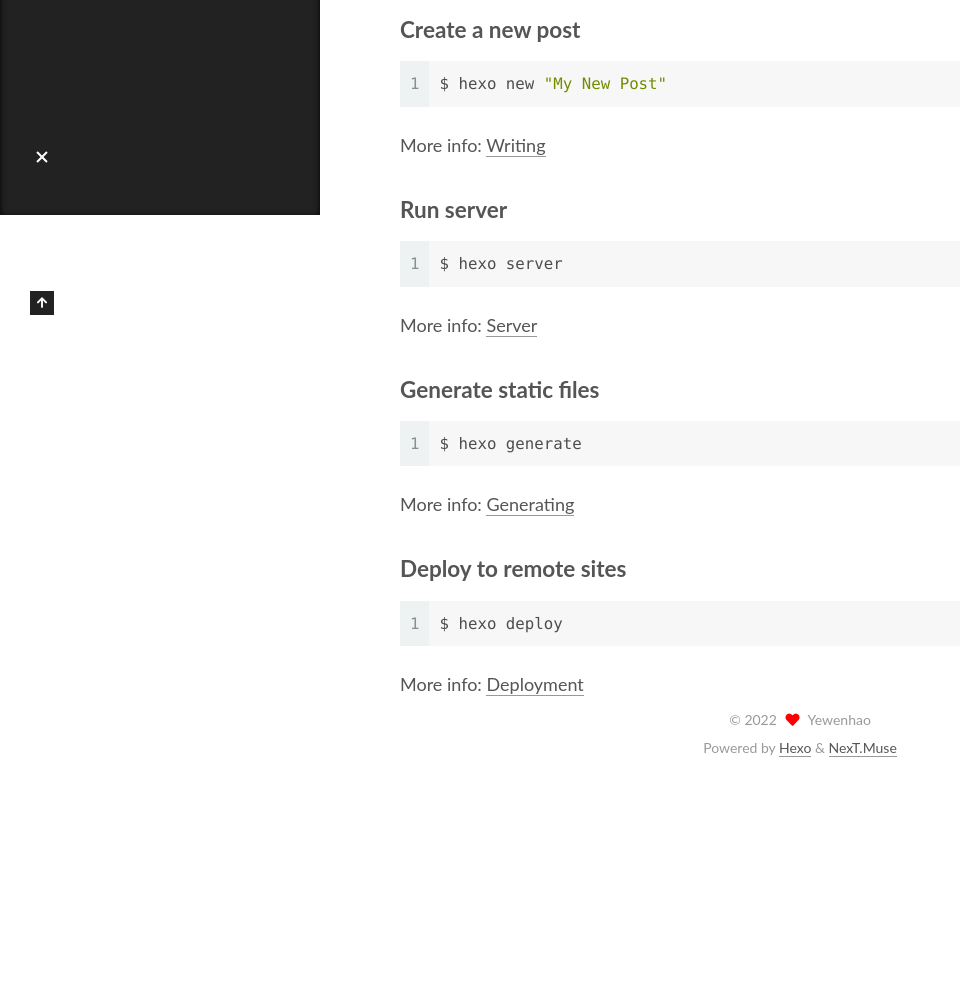
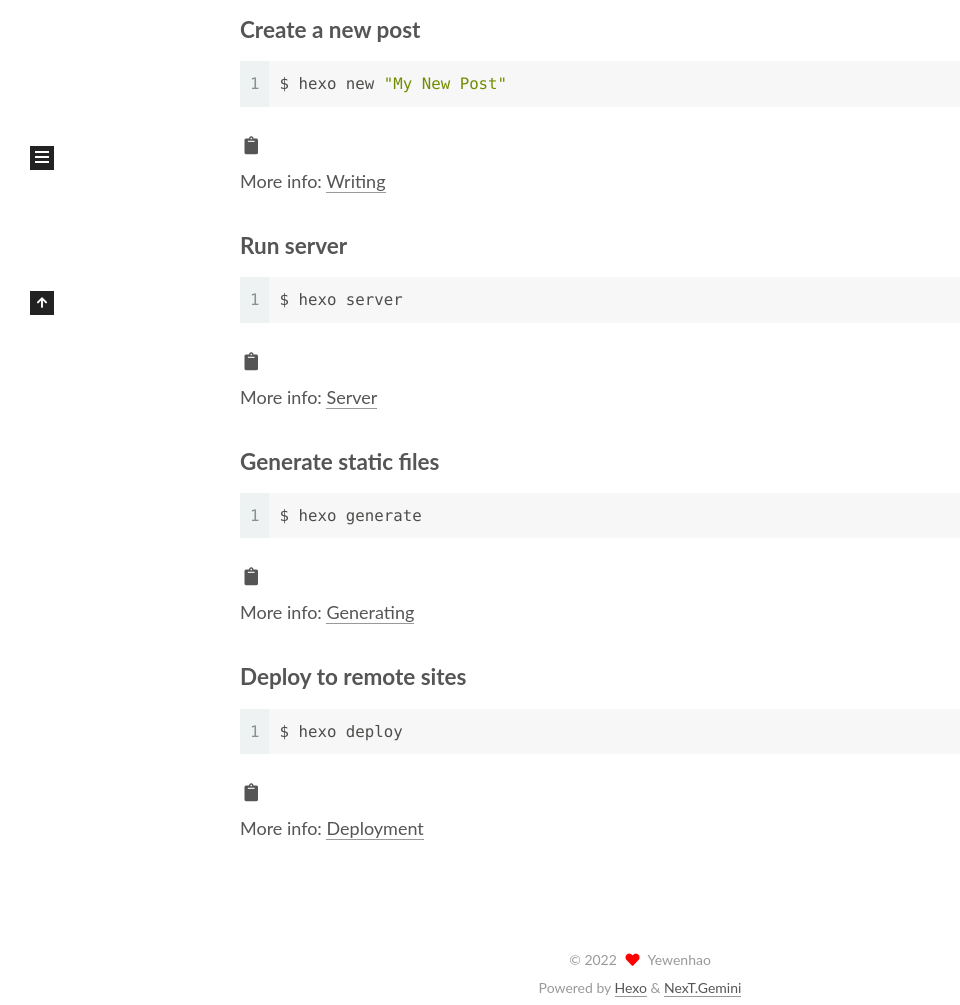
Before and after one commit to BitterS507/BitterS507.github.io, a plain HTML site: page 2022/08/30/hello-world/index.html in a window 1280 px wide. Shown: the part 585-1590 px from the top of the page, without its empty margins (0-960 px from the left). Before the commit the page ends 1367 px from the top, so only its background shows below. Drawn offline with Linux system fonts and the light colour scheme.

Commit message:
Site updated: 2022-08-31 09:39:10

```diff
--- a/2022/08/30/hello-world/index.html
+++ b/2022/08/30/hello-world/index.html
@@ -17,7 +17,7 @@
 
 <script id="hexo-configurations">
     var NexT = window.NexT || {};
-    var CONFIG = {"hostname":"example.com","root":"/","scheme":"Muse","version":"7.8.0","exturl":false,"sidebar":{"position":"left","display":"post","padding":18,"offset":12,"onmobile":false},"copycode":{"enable":false,"show_result":false,"style":null},"back2top":{"enable":true,"sidebar":false,"scrollpercent":false},"bookmark":{"enable":false,"color":"#222","save":"auto"},"fancybox":false,"mediumzoom":false,"lazyload":false,"pangu":false,"comments":{"style":"tabs","active":null,"storage":true,"lazyload":false,"nav":null},"algolia":{"hits":{"per_page":10},"labels":{"input_placeholder":"Search for Posts","hits_empty":"We didn't find any results for the search: ${query}","hits_stats":"${hits} results found in ${time} ms"}},"localsearch":{"enable":false,"trigger":"auto","top_n_per_article":1,"unescape":false,"preload":false},"motion":{"enable":true,"async":false,"transition":{"post_block":"fadeIn","post_header":"slideDownIn","post_body":"slideDownIn","coll_header":"slideLeftIn","sidebar":"slideUpIn"}}};
+    var CONFIG = {"hostname":"example.com","root":"/","scheme":"Gemini","version":"7.8.0","exturl":false,"sidebar":{"position":"left","display":"post","padding":18,"offset":12,"onmobile":false},"copycode":{"enable":true,"show_result":true,"style":"flat"},"back2top":{"enable":true,"sidebar":false,"scrollpercent":false},"bookmark":{"enable":false,"color":"#222","save":"auto"},"fancybox":false,"mediumzoom":false,"lazyload":false,"pangu":false,"comments":{"style":"tabs","active":null,"storage":true,"lazyload":false,"nav":null},"algolia":{"hits":{"per_page":10},"labels":{"input_placeholder":"Search for Posts","hits_empty":"We didn't find any results for the search: ${query}","hits_stats":"${hits} results found in ${time} ms"}},"localsearch":{"enable":false,"trigger":"auto","top_n_per_article":1,"unescape":false,"preload":false},"motion":{"enable":true,"async":false,"transition":{"post_block":"fadeIn","post_header":"slideDownIn","post_body":"slideDownIn","coll_header":"slideLeftIn","sidebar":"slideUpIn"}}};
   </script>
 
   <meta name="description" content="Welcome to Hexo! This is your very first post. Check documentation for more info. If you get any problems when using Hexo, you can find the answer in troubleshooting or you can ask me on GitHub. Quick">
@@ -318,7 +318,7 @@
   </span>
   <span class="author" itemprop="copyrightHolder">Yewenhao</span>
 </div>
-  <div class="powered-by">Powered by <a href="https://hexo.io/" class="theme-link" rel="noopener" target="_blank">Hexo</a> & <a href="https://muse.theme-next.org/" class="theme-link" rel="noopener" target="_blank">NexT.Muse</a>
+  <div class="powered-by">Powered by <a href="https://hexo.io/" class="theme-link" rel="noopener" target="_blank">Hexo</a> & <a href="https://theme-next.org/" class="theme-link" rel="noopener" target="_blank">NexT.Gemini</a>
   </div>
 
 
@@ -344,7 +344,7 @@
 <script src="/js/motion.js"></script>
 
 
-<script src="/js/schemes/muse.js"></script>
+<script src="/js/schemes/pisces.js"></script>
 
 
 <script src="/js/next-boot.js"></script>
```
Also changed, not shown: archives/2022/08/index.html (+3 -3 lines), archives/2022/index.html (+3 -3 lines), archives/index.html (+3 -3 lines), index.html (+3 -3 lines).
